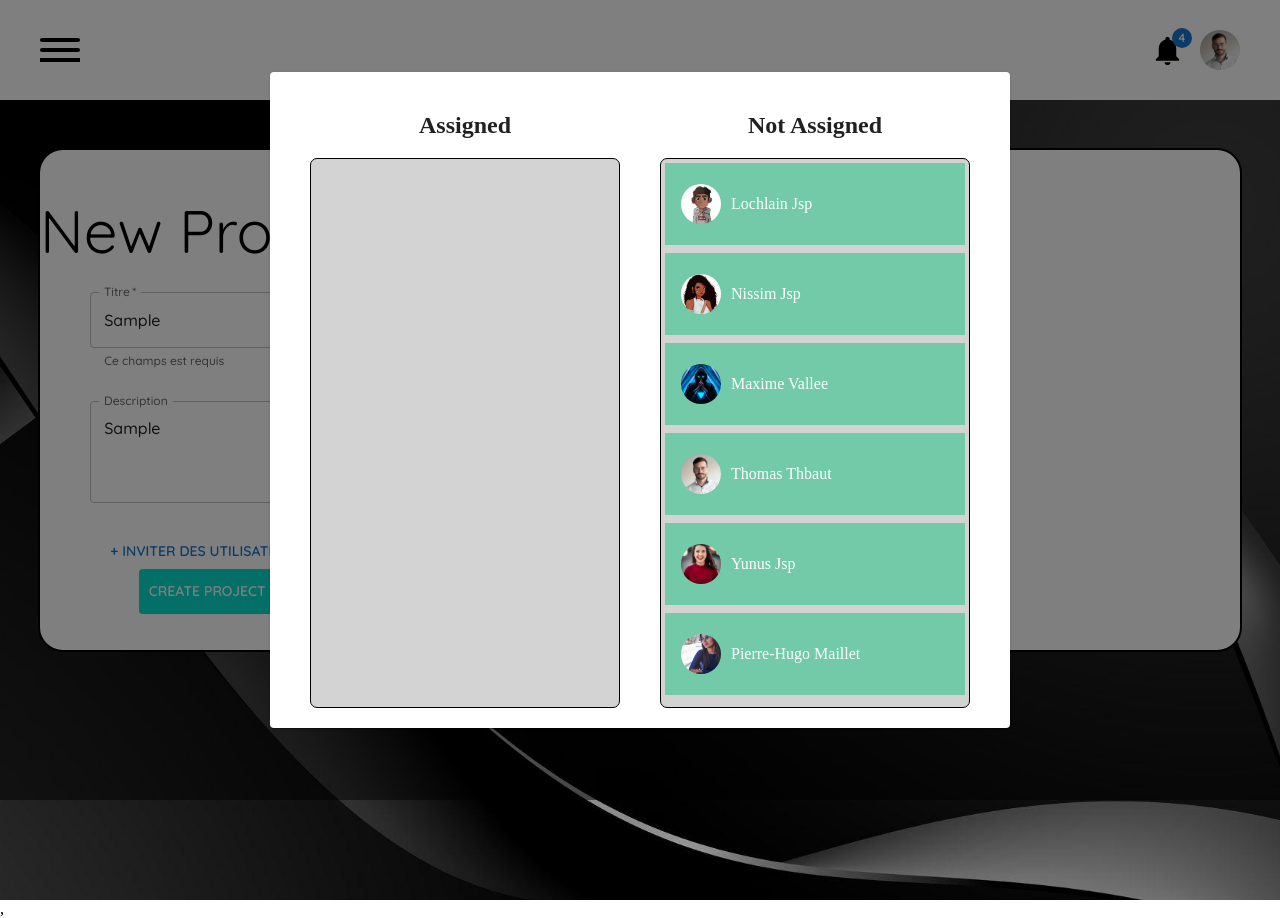
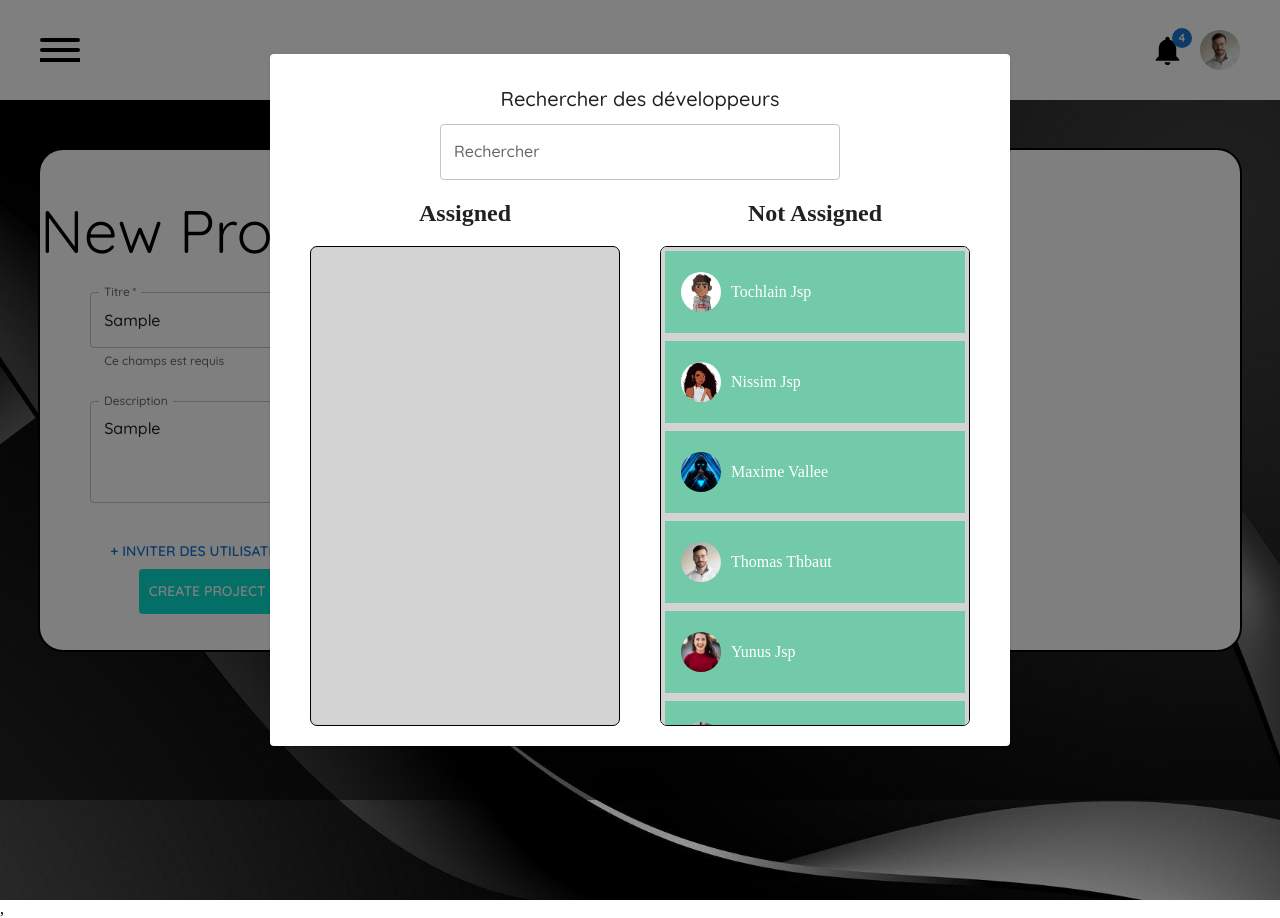
Before and after one commit to WildCodeSchool/2109-wns-remote2-ke4, a React (Create React App) app in the folder front/: page /createProject in a window 1280 px wide. Both pictures are taken after typing "Sample", "Sample" into the empty fields and a click on the button "+ INVITER DES UTILISATEURS". Built offline with nearby package versions, Linux system fonts and the light colour scheme.

Commit message:
upgrade project create

```diff
--- a/front/src/components/CreateProject/ModalAssignCreate.tsx
+++ b/front/src/components/CreateProject/ModalAssignCreate.tsx
@@ -1,4 +1,4 @@
-import React from 'react';
+import React, { useState } from 'react';
 import Fade from '@mui/material/Fade';
 import { DragDropContext, Draggable, Droppable } from 'react-beautiful-dnd';
 import { onDragEnd } from '../../libs/onDragEnd';
@@ -7,9 +7,14 @@ import {
   CardDev,
   Column,
   ColumnDev,
+  DivColumns,
   ModalStyles,
   PaperModal,
+  InputStyled,
+  TitleSearch,
 } from '../../elements/ModalAssignDev.styles';
+import { capitalize } from '../../libs/utils';
+import Typography from '@mui/material/Typography';
 
 const ModalAssignCreateProject: React.FC<{
   open: boolean;
@@ -20,12 +25,14 @@ const ModalAssignCreateProject: React.FC<{
       items: {
         id: string;
         image: string;
-        name: string;
+        lastName: string;
+        firstName: string;
       }[];
     };
   };
   setColumns: any;
 }> = ({ open, handleClose, columns, setColumns }) => {
+  const [search, setSearch] = useState('');
   return (
     <ModalStyles
       open={open}
@@ -35,6 +42,14 @@ const ModalAssignCreateProject: React.FC<{
     >
       <Fade in={open}>
         <PaperModal>
+          <TitleSearch>Rechercher des développeurs</TitleSearch>
+          <InputStyled
+            fullWidth
+            label="Rechercher"
+            value={search}
+            onChange={(e) => setSearch(e.target.value)}
+          />
+          <DivColumns>
             <DragDropContext
               onDragEnd={(result) => onDragEnd(result, columns, setColumns)}
             >
@@ -50,7 +65,17 @@ const ModalAssignCreateProject: React.FC<{
                               {...provided.droppableProps}
                               ref={provided.innerRef}
                             >
-                            {column.items.map((item, index) => {
+                              {column.items
+                                .filter(
+                                  (_item) =>
+                                    _item.lastName.startsWith(
+                                      capitalize(search)
+                                    ) ||
+                                    _item.firstName.startsWith(
+                                      capitalize(search)
+                                    )
+                                )
+                                .map((item, index) => {
                                   return (
                                     <Draggable
                                       key={item.id}
@@ -64,7 +89,8 @@ const ModalAssignCreateProject: React.FC<{
                                             {...provided.draggableProps}
                                             {...provided.dragHandleProps}
                                             style={{
-                                          backgroundColor: snapshot.isDragging
+                                              backgroundColor:
+                                                snapshot.isDragging
                                                   ? '#000'
                                                   : '#72caa9',
                                               ...provided.draggableProps.style,
@@ -74,7 +100,7 @@ const ModalAssignCreateProject: React.FC<{
                                               src={item?.image}
                                               alt="logo"
                                             />
-                                        {item.name}
+                                            {item.firstName} {item.lastName}
                                           </CardDev>
                                         );
                                       }}
@@ -91,6 +117,7 @@ const ModalAssignCreateProject: React.FC<{
                 );
               })}
             </DragDropContext>
+          </DivColumns>
         </PaperModal>
       </Fade>
     </ModalStyles>
--- a/front/src/elements/ModalAssignDev.styles.tsx
+++ b/front/src/elements/ModalAssignDev.styles.tsx
@@ -2,7 +2,10 @@ import Modal from '@mui/material/Modal';
 import Box from '@mui/material/Box';
 import Avatar from '@mui/material/Avatar';
 import Paper from '@mui/material/Paper';
+import TextField from '@mui/material/TextField';
+import Typography from '@mui/material/Typography';
 import { styled } from '@mui/styles';
+import { fontSize } from '@mui/system';
 
 export const ModalStyles = styled(Modal)({
   display: 'flex',
@@ -20,8 +23,8 @@ export const Column = styled(Box)({
   background: 'lightgrey',
   padding: 4,
   width: 300,
-  minHeight: 540,
-  maxHeight: 540,
+  minHeight: 470,
+  maxHeight: 470,
   border: '1px solid black',
   borderRadius: '7px',
   overflowY: 'scroll',
@@ -46,7 +49,22 @@ export const PaperModal = styled(Paper)({
   width: '100%',
   maxWidth: '700px',
   display: 'flex',
+  flexDirection: 'column',
+  alignItems: 'center',
   backgroundColor: '#fff',
   padding: '20px',
   borderRadius: '25px',
 });
+
+export const DivColumns = styled(Box)({
+  display: 'flex',
+  width: '100%',
+});
+export const InputStyled = styled(TextField)({
+  width: '100%',
+  maxWidth: '400px',
+});
+export const TitleSearch = styled(Typography)({
+  fontSize: '20px !important',
+  margin: '10px auto !important',
+});
--- a/front/src/libs/const.tsx
+++ b/front/src/libs/const.tsx
@@ -9,34 +9,39 @@ export const devArrayNotAssign = [
   {
     id: uuidv4(),
     image: avatar4,
-
-    name: 'Lochlain Jsp',
+    firstName: 'Tochlain',
+    lastName: 'Jsp',
   },
   {
     id: uuidv4(),
     image: avatar5,
 
-    name: 'Nissim Jsp',
+    firstName: 'Nissim',
+    lastName: 'Jsp',
   },
   {
     id: uuidv4(),
     image: avatar6,
 
-    name: 'Maxime Vallee',
+    firstName: 'Maxime',
+    lastName: 'Vallee',
   },
   {
     id: uuidv4(),
     image: avatar1,
-    name: 'Thomas Thbaut',
+    firstName: 'Thomas',
+    lastName: 'Thbaut',
   },
   {
     id: uuidv4(),
     image: avatar2,
-    name: 'Yunus Jsp',
+    firstName: 'Yunus',
+    lastName: 'Jsp',
   },
   {
     id: uuidv4(),
     image: avatar3,
-    name: 'Pierre-Hugo Maillet',
+    firstName: 'Pierre-Hugo',
+    lastName: 'Maillet',
   },
 ];
```
Lines whose indentation alone changed are shown as unchanged.
